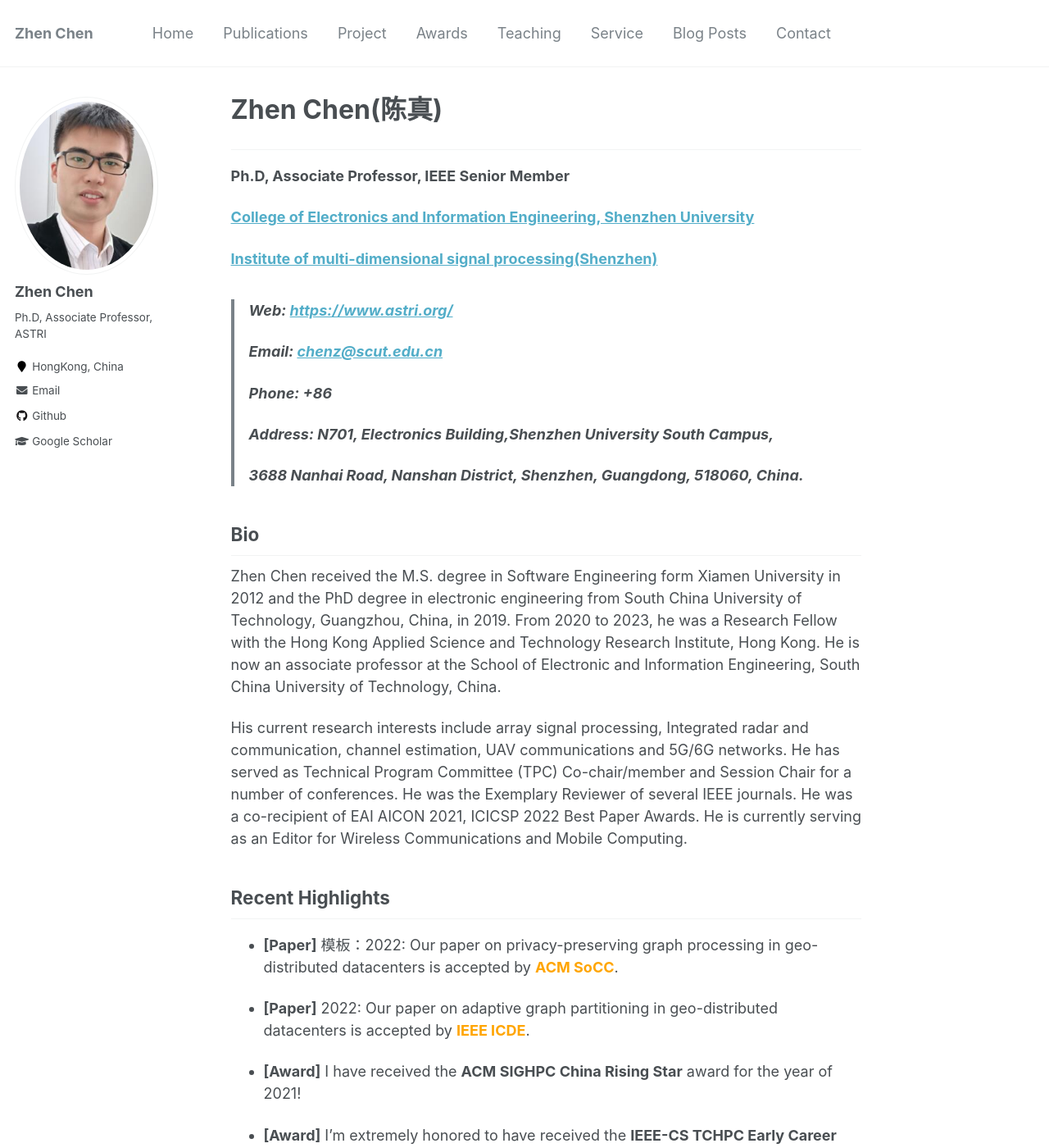
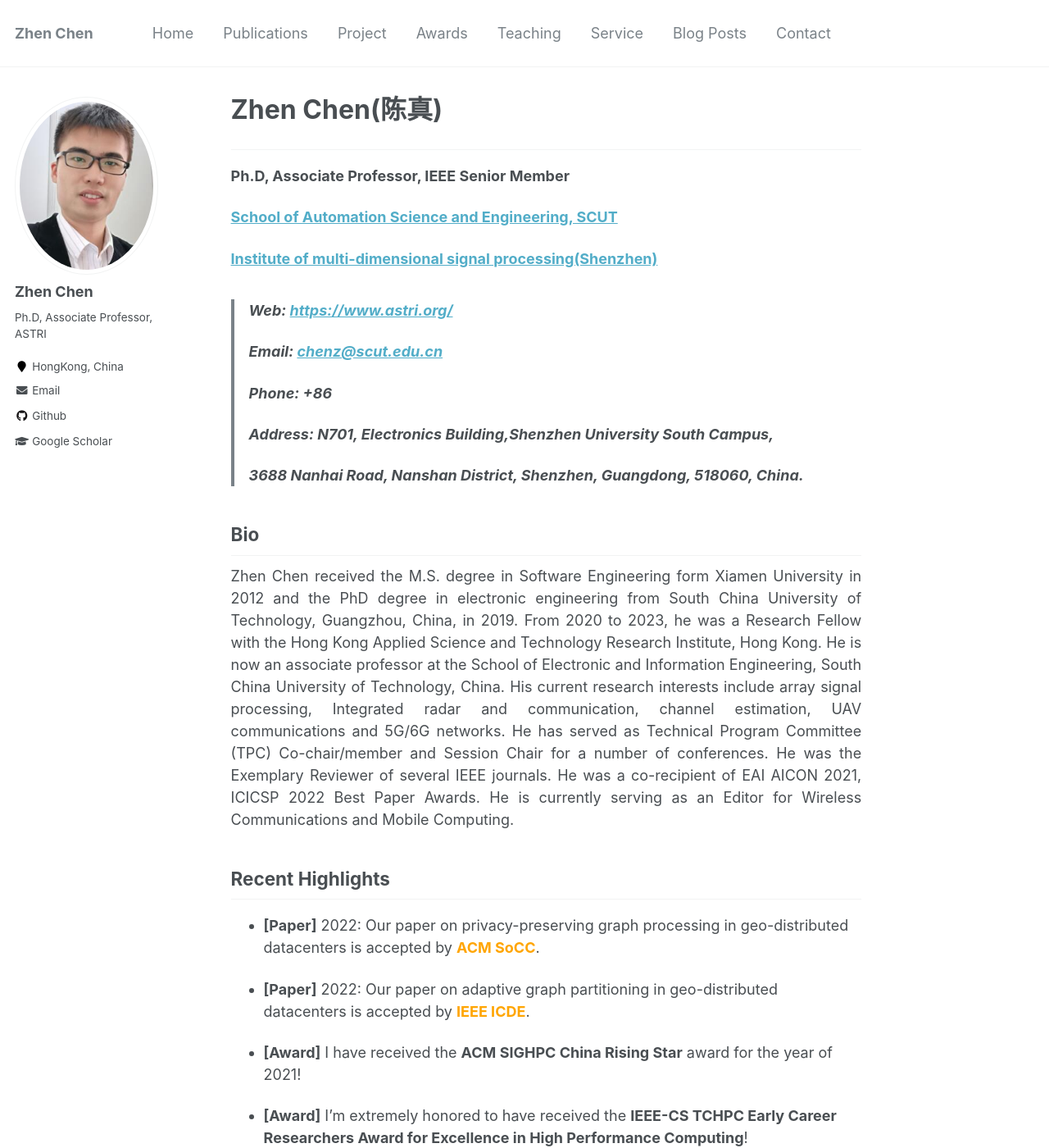
Before and after one commit to baile035/chenz_CV, a Jekyll site: the page built from _pages/about.md, in a window 1280 px wide and 1400 px high. Shown: the whole window at 82% size. Built offline with Jekyll 4.4.1, drawn with Linux system fonts in a browser that asks for light colours.

Commit message:
Update about.md

```diff
--- a/_pages/about.md
+++ b/_pages/about.md
@@ -11,7 +11,7 @@ redirect_from:
 ***
 <html>
 <p><b style="line-height:50%"> Ph.D, Associate Professor, IEEE Senior Member </b> </p>
-<p><b style="line-height:50%"><a href="http://ceie.szu.edu.cn/">College of Electronics and Information Engineering, Shenzhen University</a></b></p>
+<p><b style="line-height:50%"><a href="http://ceie.szu.edu.cn/">School of Automation Science and Engineering, SCUT</a></b></p>
 <p><b style="line-height:50%"><a href="http:// ">Institute of multi-dimensional signal processing(Shenzhen)</a></b></p>
 </html>
 
@@ -23,11 +23,11 @@ redirect_from:
 
 Bio
 ----------
-
+<p align="justify">
 Zhen Chen received the M.S. degree in Software Engineering form Xiamen University in 2012 and the PhD degree in electronic engineering from South China University of Technology, Guangzhou, China, in 2019. From 2020 to 2023, he was a Research Fellow with the Hong Kong Applied Science and Technology Research Institute, Hong Kong. He is now an associate professor at the School of Electronic and Information Engineering, South China University of Technology, China.
 
 His current research interests include array signal processing, Integrated radar and communication, channel estimation, UAV communications and 5G/6G networks. He has served as Technical Program Committee (TPC) Co-chair/member and Session Chair for a number of conferences. He was the Exemplary Reviewer of several IEEE journals. He was a co-recipient of EAI AICON 2021, ICICSP 2022 Best Paper Awards. He is currently serving as an Editor for Wireless Communications and Mobile Computing.
-
+</p>
 
 
 <!--
@@ -37,7 +37,7 @@ His current research interests include array signal processing, Integrated radar
 
 Recent Highlights
 ----------
-* **[Paper]** 模板：2022: Our paper on privacy-preserving graph processing in geo-distributed datacenters is accepted by **<font color=orange>ACM SoCC</font>**.
+* **[Paper]** 2022: Our paper on privacy-preserving graph processing in geo-distributed datacenters is accepted by **<font color=orange>ACM SoCC</font>**.
 
 * **[Paper]** 2022: Our paper on adaptive graph partitioning in geo-distributed datacenters is accepted by **<font color=orange>IEEE ICDE</font>**.
 
```
